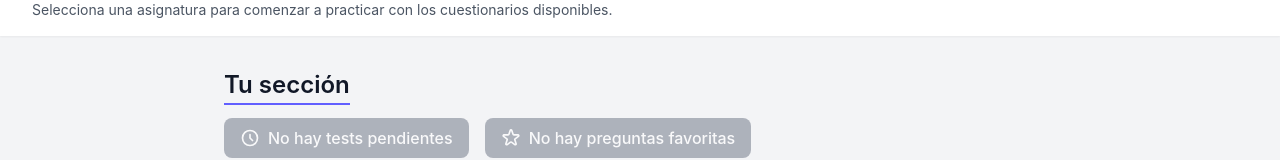
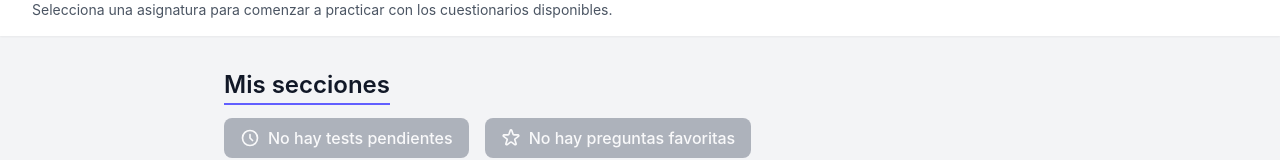
Before and after one commit to kubaliski/quiz_app, a React (Vite) app: page / in a window 1280 px wide. Shown: the part 124-284 px from the top of the page. Built offline with nearby package versions, Linux system fonts and the light colour scheme; what @react-pdf/renderer would draw is missing.

Commit message:
fix: secciones nombre

```diff
--- a/src/pages/HomePage.jsx
+++ b/src/pages/HomePage.jsx
@@ -66,7 +66,7 @@ export default function HomePage() {
         {/* Sección para tests pendientes */}
         <div className="mb-8">
           <h2 className="text-xl font-semibold text-gray-800 dark:text-gray-200 mb-4">
-            <span className="border-b-2 border-indigo-500 pb-1">Tu sección</span>
+            <span className="border-b-2 border-indigo-500 pb-1">Mis secciones</span>
           </h2>
           <div className="flex flex-col md:flex-row md:items-center gap-4">
             <PendingQuizzes />
```
